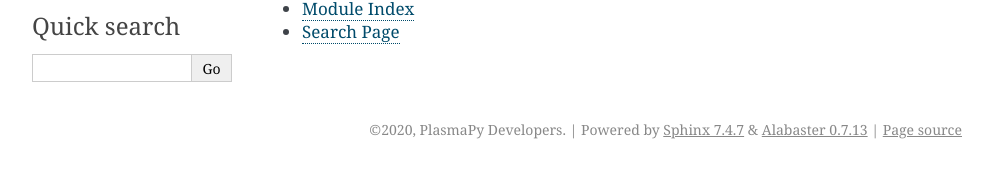
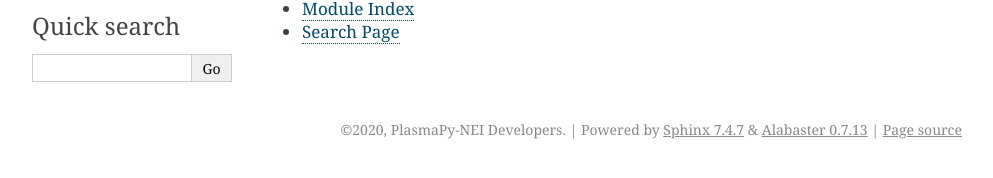
Before and after one commit to PlasmaPy/PlasmaPy-NEI, a Sphinx documentation site: the page built from docs/index.rst, in a window 1280 px wide. Shown: the part 236-414 px from the top of the page, without its empty margins (148-1141 px from the left). Built offline with Sphinx 7.4.7, drawn with Linux system fonts in a browser that asks for light colours; the version number could not be read and is left out.

Commit message:
Fix errors to make package installable

```diff
--- a/docs/conf.py
+++ b/docs/conf.py
@@ -10,8 +10,8 @@
 # -- Project information -----------------------------------------------------
 
 project = 'PlasmaPy-NEI'
-copyright = '2020, PlasmaPy Developers'
-author = 'PlasmaPy Developers'
+copyright = '2020, PlasmaPy-NEI Developers'
+author = 'PlasmaPy-NEI Developers'
 
 # The full version, including alpha/beta/rc tags
 from plasmapy_nei import __version__
--- a/setup.cfg
+++ b/setup.cfg
@@ -1,9 +1,9 @@
 [metadata]
 name = plasmapy_nei
-author = PlasmaPy Developers
+author = PlasmaPy NEI Developers
 author_email = namurphy@cfa.harvard.edu
 license = Other
-license_file = licenses/LICENSE.rst
+license_file = LICENSE.md
 url = https://www.plasmapy.org
 description = Package for non-equilibrium ionization of plasma that is currently under development
 long_description = file: README.rst
@@ -11,7 +11,7 @@
 [options]
 zip_safe = False
 packages = find:
-python_requires = >=3.6
+python_requires = >=3.7
 setup_requires = setuptools_scm
 install_requires =
 
```
Also changed, not shown: 1 other file.
